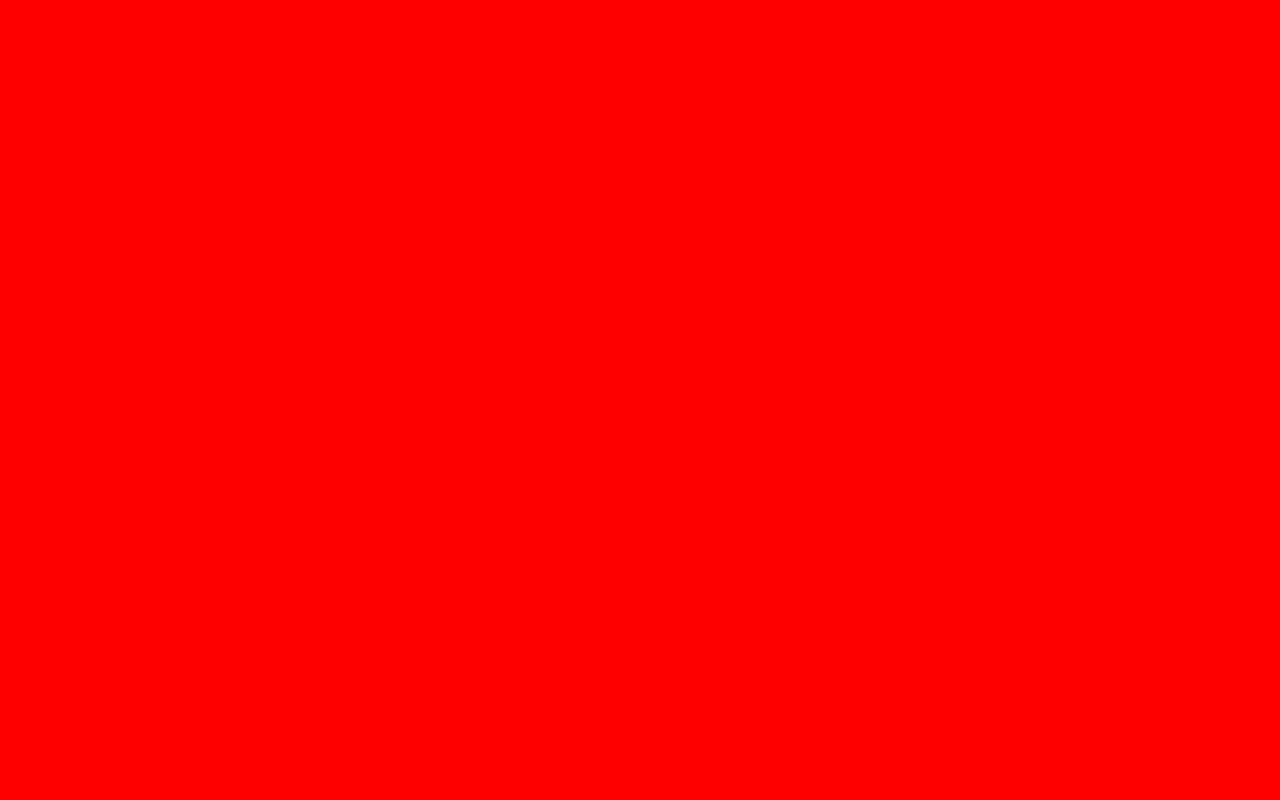
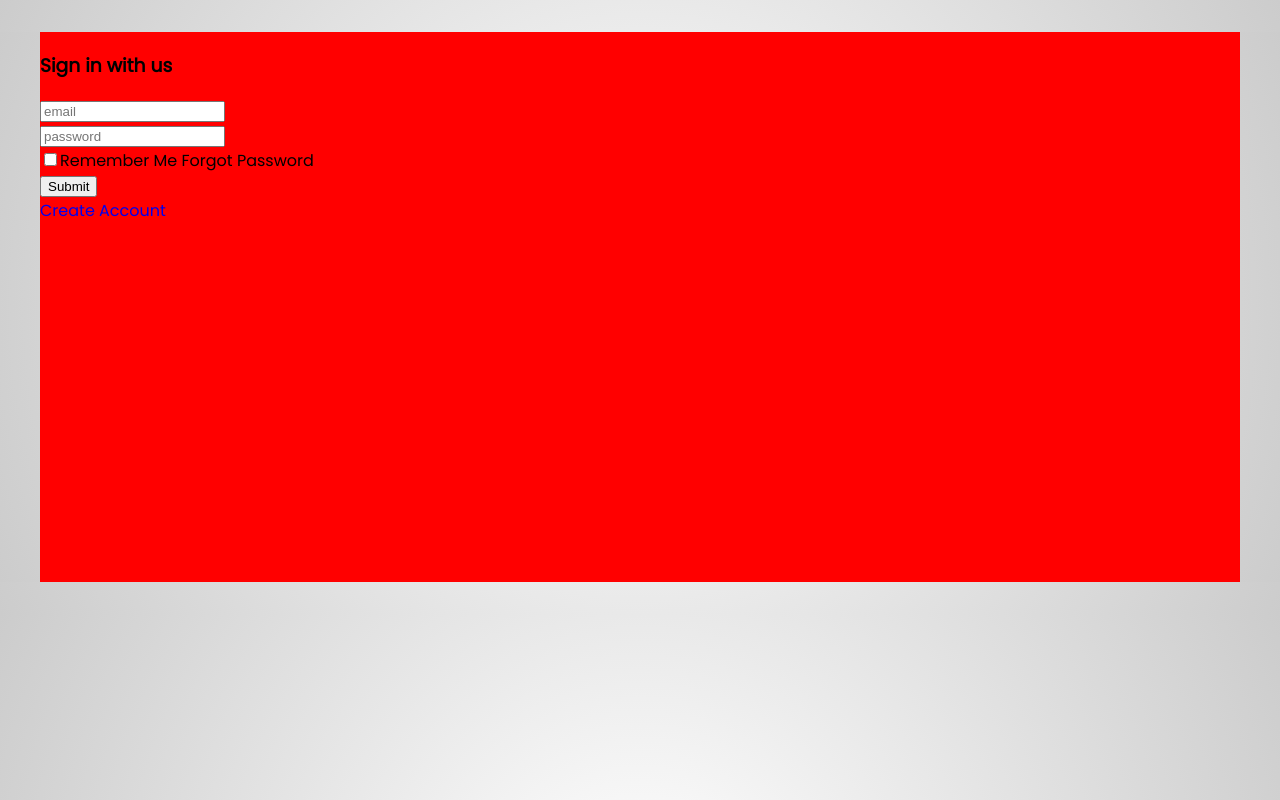
Before and after one commit to williamgyasi/Maths-Buddy, a plain HTML site: page login.html in a window 1280 px wide. Drawn offline with Linux system fonts and the light colour scheme.

Commit message:
ReStructure Divs

```diff
--- a/css/style.css
+++ b/css/style.css
@@ -1,9 +1,19 @@
+@import url('https://fonts.googleapis.com/css2?family=Poppins:ital,wght@0,200;0,300;0,400;1,200;1,300;1,500&display=swap');
+@import url('https://fonts.googleapis.com/css2?family=Lato:ital,wght@0,400;0,700;1,300;1,400&display=swap');
 html,body{
-
   background: radial-gradient(circle,#fff,#ccc);
   margin: 0;
   padding: 0;
+  font-family: 'Poppins','Lato',sans-serif;
   box-sizing: border-box;
+}
+
+.col{
+  margin: 0 0;
+}
+
+a{
+  text-decoration: none;
 }
 
 
@@ -170,8 +180,22 @@ margin: 0 auto 20px;
 /******************************LOGIN FORMS*********************************************/
 /**************************************************************************************/
 .login-page{
+  max-width: 100vw;
+  max-height: 100vh;
+  width: 1200px;
+  height:550px;
+ margin: 2.5% auto;
   background-color: red;
-  width: 100%;
-  height: 100vh;
 
 }
+
+/* .animation-side{
+  background-image: url("/assets/pictureside.jpg");
+  background-attachment: fixed;
+  background-position: center;
+  background-size: cover;
+
+}
+.forms-side{
+background-color: yellow;
+} */
--- a/login.html
+++ b/login.html
@@ -3,19 +3,39 @@
     <meta charset="UTF-8">
     <title>Login</title>
     <link rel="icon" href="/assets/favicon-32x32.png" type="image/png">
+    <link href="css/grid.css" type="text/css" rel="stylesheet">
     <link href="css/style.css" type="text/css" rel="stylesheet">
 </head>
 <body>
     <!--SECTION-->
     <div class="row login-page">
-        <div class="animation-side">
-            &nbsp;
-            <div>
-                <div class="forms-placeholder">
+        <div class="col span-1-of-2 forms-side">
+            <div class="forms-placeholder">
+                <form>
+                    <h3>Sign in with us</h3>
+                    <div class="email-placeholder">
+                        <input type="email" name="email" placeholder="email" id="email">
+                    </div>
+                    <div class="password-placeholder">
+                        <input type="password" name="password" placeholder="password" id="password">
+                    </div>
 
-                </div>
+                    <div class="forgot">
+                        <input type="checkbox" name="forgot-password">Remember Me
+                        <a class="">Forgot Password</a>
+                    </div>
+
+                    <input type="submit" value="Submit">
+                </form>
+
+                <a href="#">Create Account</a>
 
             </div>
+
+        </div>
+
+        <div class="col span-1-of-2 animation-side">
+            &nbsp;
         </div>
     </div>
 
```
Also changed, not shown: 1 other file.
